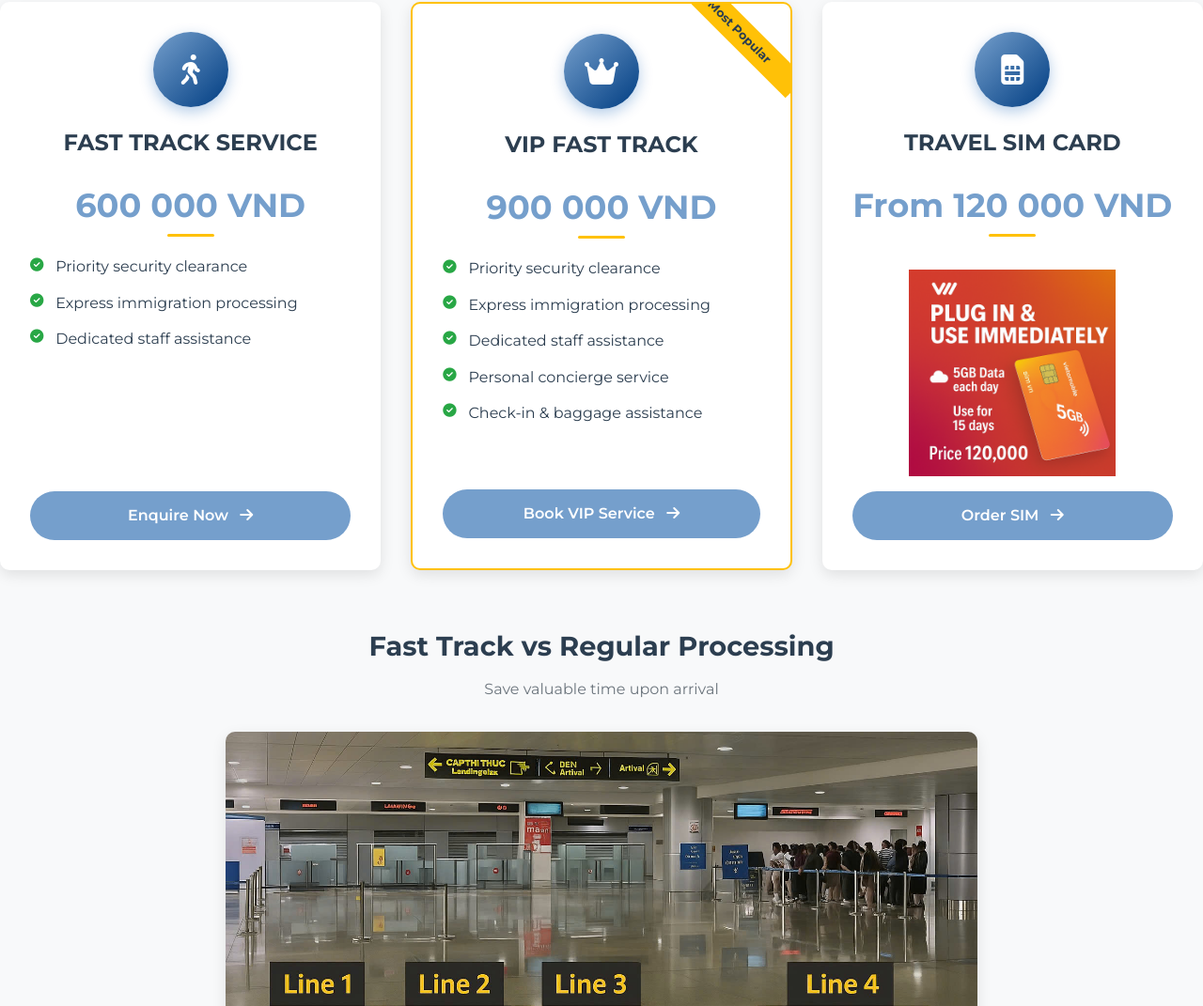
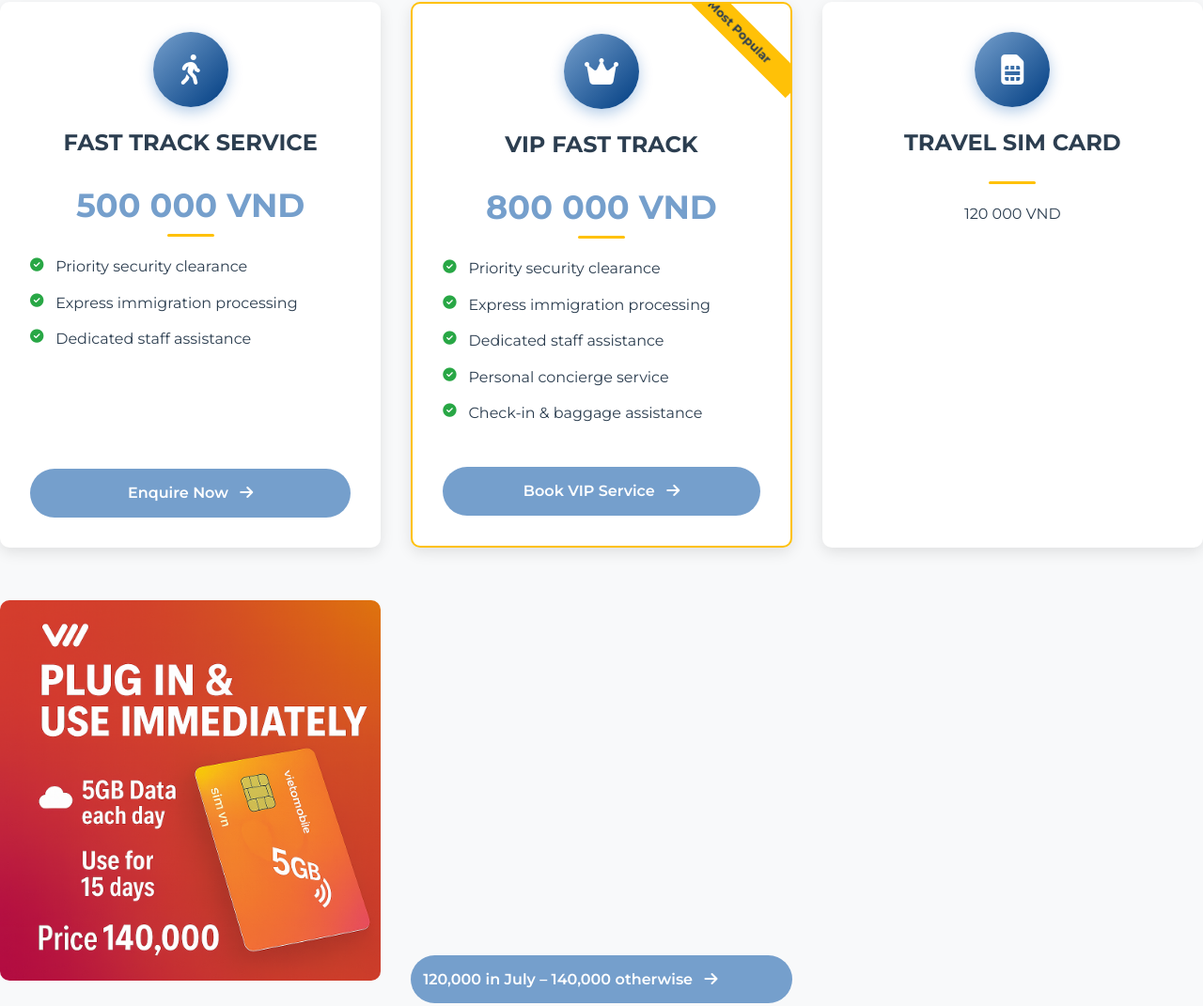
Before and after one commit to dongdong22222/refined, a plain HTML site: page index.html in a window 1280 px wide. Shown: the part 2037-3108 px from the top of the page at 94% size. Drawn offline with Linux system fonts and the light colour scheme.

Commit message:
Reset and reupload new project

```diff
--- a/index.html
+++ b/index.html
@@ -130,7 +130,7 @@
         <i class="fas fa-walking"></i>
       </div>
       <h3>FAST TRACK SERVICE</h3>
-      <div class="price-tag">600 000 VND</div>
+      <div class="price-tag">500 000 VND</div>
       <ul class="service-features">
         <li><i class="fas fa-check-circle"></i> Priority security clearance</li>
         <li><i class="fas fa-check-circle"></i> Express immigration processing</li>
@@ -145,7 +145,7 @@
         <i class="fas fa-crown"></i>
       </div>
       <h3>VIP FAST TRACK</h3>
-      <div class="price-tag">900 000 VND</div>
+      <div class="price-tag">800 000 VND</div>
       <ul class="service-features">
         <li><i class="fas fa-check-circle"></i> Priority security clearance</li>
         <li><i class="fas fa-check-circle"></i> Express immigration processing</li>
@@ -163,10 +163,10 @@
         <i class="fas fa-sim-card"></i>
       </div>
       <h3>TRAVEL SIM CARD</h3>
-      <div class="price-tag">From 120 000 VND</div>
+      <div class="price-tag"></div>120 000 VND</div>
 
-      <img src="images/anhsim.png" alt="Vietnammobile SIM" class="sim-thumbnail">
-      <a href="#footer" class="service-btn">Order SIM <i class="fas fa-arrow-right"></i></a>
+      <img src="images/simsaukhichinh.png" alt="Vietnammobile SIM" class="sim-thumbnail">
+      <a href="#footer" class="service-btn">120,000 in July – 140,000 otherwise  <i class="fas fa-arrow-right"></i></a>
     </div>
   </div>
 
--- a/style.css
+++ b/style.css
@@ -601,14 +601,32 @@ ul {
 }
 
 .sim-thumbnail {
-  max-width: 220px;
-  margin: 1rem auto;
+  width: 100%;
+  max-width: 100%;
+  height: auto;
+  margin: 1.5rem 0;
   display: block;
-  transition: var(--transition);
+  border-radius: 10px;
+  object-fit: cover;
+  animation: simPulse 2.5s infinite ease-in-out;
+  transition: transform 0.4s ease;
 }
 
+/* Hover: thêm hiệu ứng zoom và nghiêng nhẹ */
 .sim-thumbnail:hover {
-  transform: rotate(5deg) scale(1.1);
+  transform: scale(1.08) rotate(3deg);
+}
+
+/* Keyframe cho hiệu ứng chính */
+@keyframes simPulse {
+  0%, 100% {
+    transform: scale(1) rotate(0deg);
+    box-shadow: 0 0 0 rgba(255, 165, 0, 0.0);
+  }
+  50% {
+    transform: scale(1.05) rotate(1deg);
+    box-shadow: 0 0 12px rgba(255, 140, 0, 0.6);
+  }
 }
 
 /* ===== FAST TRACK COMPARISON ===== */
```
Also changed, not shown: images/simsaukhichinh.png (added).
